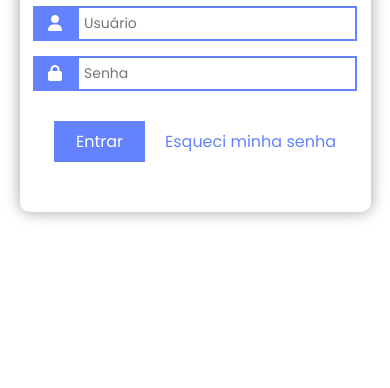
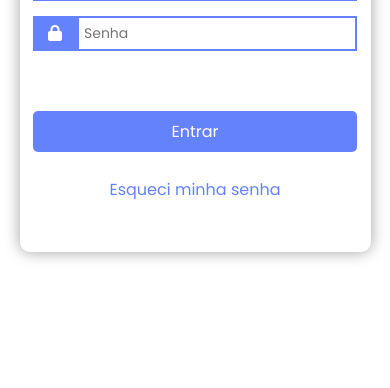
Before and after one commit to marostegaf/HTML-CSS, a plain HTML site: page M4/C26ALL/index.html in a window 390 px wide. Shown: the part 456-844 px from the top of the page. Drawn offline with Linux system fonts and the light colour scheme.

Commit message:
Ajustes Finais

```diff
--- a/M4/C26ALL/index.html
+++ b/M4/C26ALL/index.html
@@ -17,9 +17,9 @@
             <div class="imagem">
                 <img src="images/login-logo.png" alt="">
             </div>
-            <div class="formulario">
+            <div class="formulario" onsubmit="entrar()">
                 <h1>Login</h1>
-                <form action="">
+                <form action="javascript:void(0)">
                     <fieldset class="fill">
                         <label for="iuser"><i class="fa-solid fa-user"></i></label>
                         <input type="text" name="user" id="iuser" placeholder="Usuário" autocomplete="name" required maxlength="30">
@@ -28,15 +28,19 @@
                         <label for="ipassword"><i class="fa-solid fa-lock"></i></label>
                         <input type="password" name="password" id="ipassword" placeholder="Senha" autocomplete="current-password" required max="20">
                     </fieldset>
+                    <p id="entrouComSucesso"></p>
+                    <fieldset class="click">
+                        <input type="submit" value="Entrar">
+                        <a href="#">Esqueci minha senha</a>
+                    </fieldset>
                 </form>
-                <fieldset class="click">
-                    <input type="submit" value="Entrar">
-                    <a href="#">Esqueci minha senha</a>
-
-                </fieldset>
-
             </div>
         </section>
+        <script>
+            function entrar() {
+                entrouComSucesso.innerHTML = "Entrou com sucesso!"
+            }
+        </script>
     </main>
 </body>
 </html>
--- a/M4/C26ALL/styles/style.css
+++ b/M4/C26ALL/styles/style.css
@@ -51,11 +51,13 @@ main {
     transition: background-position 1s ease;
     background-size: 200%;
     background-position: right;
+    cursor: pointer;
 }
 
 .formulario h1:hover {
     background-position: left; /* Move o gradiente para a direita ao passar o mouse */
 }
+
 form {
     display: flex;
     flex-direction: column;
@@ -88,14 +90,21 @@ form {
     caret-color: #6582fd;
 }
 
+#entrouComSucesso {
+    height: 20px;
+    font-size: 15px;
+    color: #2626bc;
+    margin-top: 10px;
+    overflow: hidden;
+    text-align: center;
+}
+
 .click {
     border: none;
     display: flex;
     justify-content: center;
     align-items: center;
-    gap: 20px;
-
-    padding-top: 10px;
+    gap: 25px;
 }
 
 .click input {
@@ -104,6 +113,7 @@ form {
     font-size: 16px;
     padding: 6px 20px;
     border: 2px solid #6582fd;
+    border-radius: 5px;
 
     cursor: pointer;
 }
@@ -134,4 +144,17 @@ form {
         flex-direction: column;
         max-width: 90%;
     }
+
+    .click {
+        display: flex;
+        flex-direction: column;
+    }
+
+    .click {
+        width: 100%;
+    }
+
+    .click input {
+        width: 100%;
+    }
 }
```
